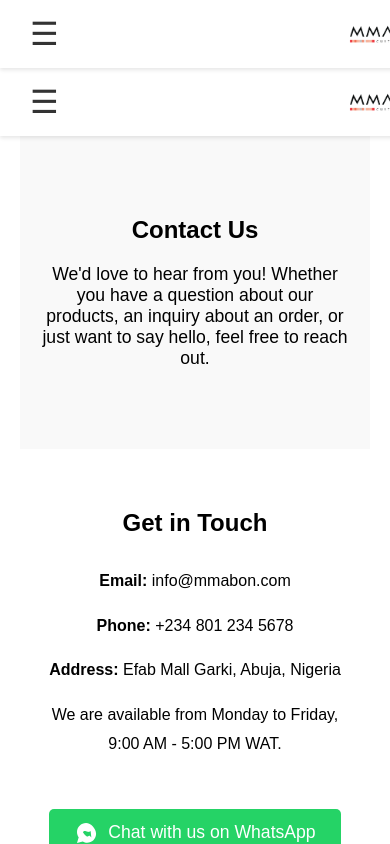
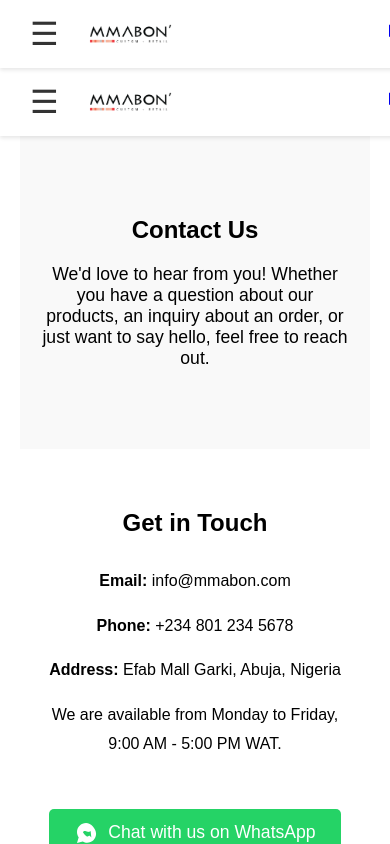
Before and after one commit to DevSam11/mmabon-website, a React (Vite) app: page /contact in a window 390 px wide. Built offline with nearby package versions, Linux system fonts and the light colour scheme.

Commit message:
Fix mobile logo display in header

```diff
--- a/src/components/Header.css
+++ b/src/components/Header.css
@@ -144,12 +144,12 @@
         display: flex;
         align-items: center;
         gap: 10px; /* Space between hamburger and logo */
+        flex: 1; /* Allow it to grow within header */
     }
-
-    .header-logo-link {
-    display: flex; /* Ensures the link itself behaves as a flex item */
-    align-items: left ; /* Vertically centers the logo within its link */
-    padding-left: 260px; /* Add some space if hamburger is present */
+   .header-logo-link {
+    display: flex;
+    align-items: center; /* vertically center */
+    padding-left: 0; /* Remove the 260px padding */
 }
 
 .header-logo {
```
